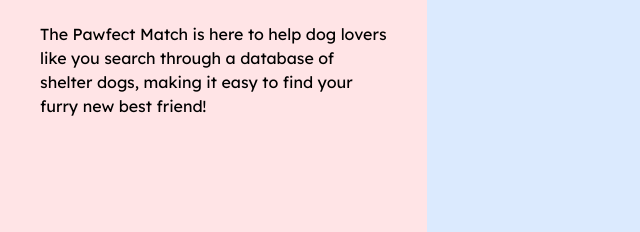
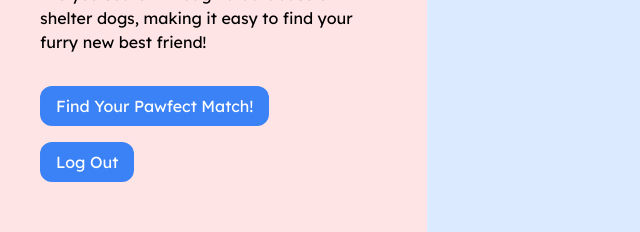
Before and after one commit to elisetvy/fetch-frontend-takehome, a React (Vite) app: page / in a window 1280 px wide. Shown: the part 364-596 px from the top of the page, without its empty margins (0-640 px from the left). Built offline with nearby package versions, Linux system fonts and the light colour scheme; no server answers; sample sign-in values are in the browser's storage.

Commit message:
Add match/logout buttons back

```diff
--- a/src/App.tsx
+++ b/src/App.tsx
@@ -2,9 +2,10 @@
 import { useState } from "react";
 
 import Auth from "./components/Auth/Auth";
-import Nav from "./components/Nav/Nav";
+import Match from "./components/Match/Match";
 import Dogs from "./components/Dogs/Dogs";
 import Favorites from "./components/Favorites/Favorites";
+import LogOut from "./components/LogOut/LogOut";
 
 function App() {
   const [currUser, setCurrUser] = useState(
@@ -24,6 +25,14 @@
             a database of shelter dogs, making it easy to find your furry new
             best friend!
           </p>
+          {currUser && (
+            <>
+              <div className="mt-4 flex flex-col items-start">
+                <Match />
+                <LogOut setCurrUser={setCurrUser} />
+              </div>
+            </>
+          )}
         </div>
         <div className="col-span-2 bg-blue-100 min-h-screen px-10 py-10">
           <Routes>
```
